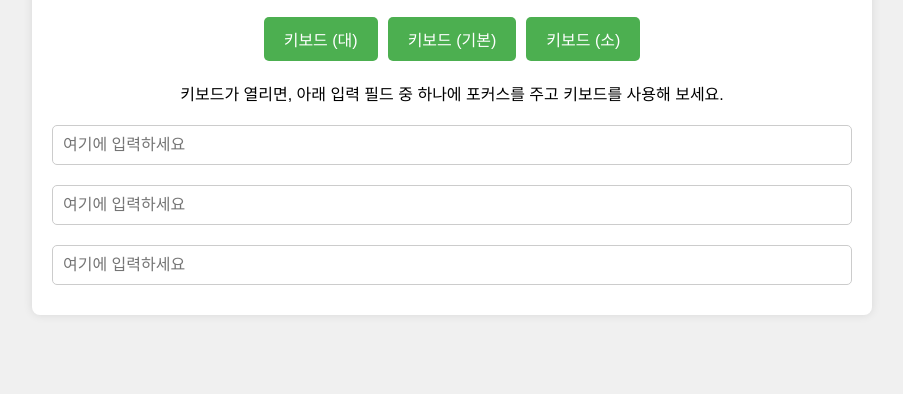
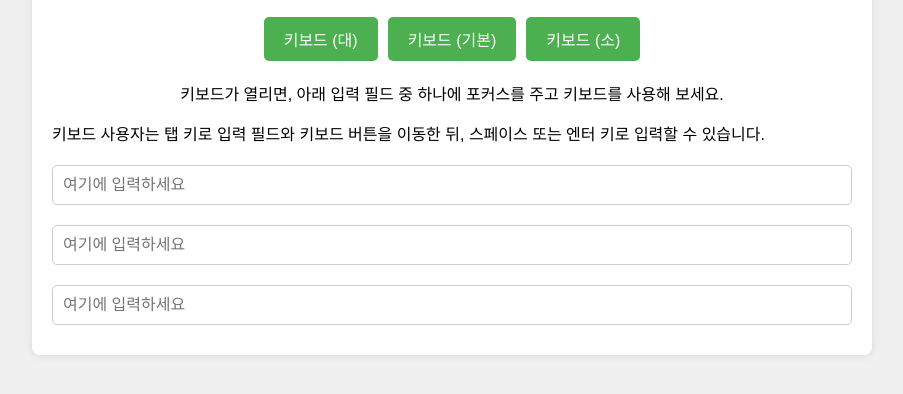
Before and after one commit to JohnLee305/JohnLee305.github.io, a plain HTML site: page keyboard_demo.html in a window 1280 px wide. Shown: the part 142-536 px from the top of the page, without its empty margins (188-1091 px from the left). Drawn offline with nearby package versions, Linux system fonts and the light colour scheme.

Commit message:
Update keyboard_demo.html

```diff
--- a/keyboard_demo.html
+++ b/keyboard_demo.html
@@ -90,6 +90,7 @@
             <button class="demobtn" onclick="toggleKeyboard(this,'SMALL');">키보드 (소)</button>
         </div>
         <p style="text-align: center;">키보드가 열리면, 아래 입력 필드 중 하나에 포커스를 주고 키보드를 사용해 보세요.</p>
+        <p>키보드 사용자는 탭 키로 입력 필드와 키보드 버튼을 이동한 뒤, 스페이스 또는 엔터 키로 입력할 수 있습니다.</p>
         <div class="input-group">
             <input type="text" placeholder="여기에 입력하세요">
             <input type="text" placeholder="여기에 입력하세요">
```
